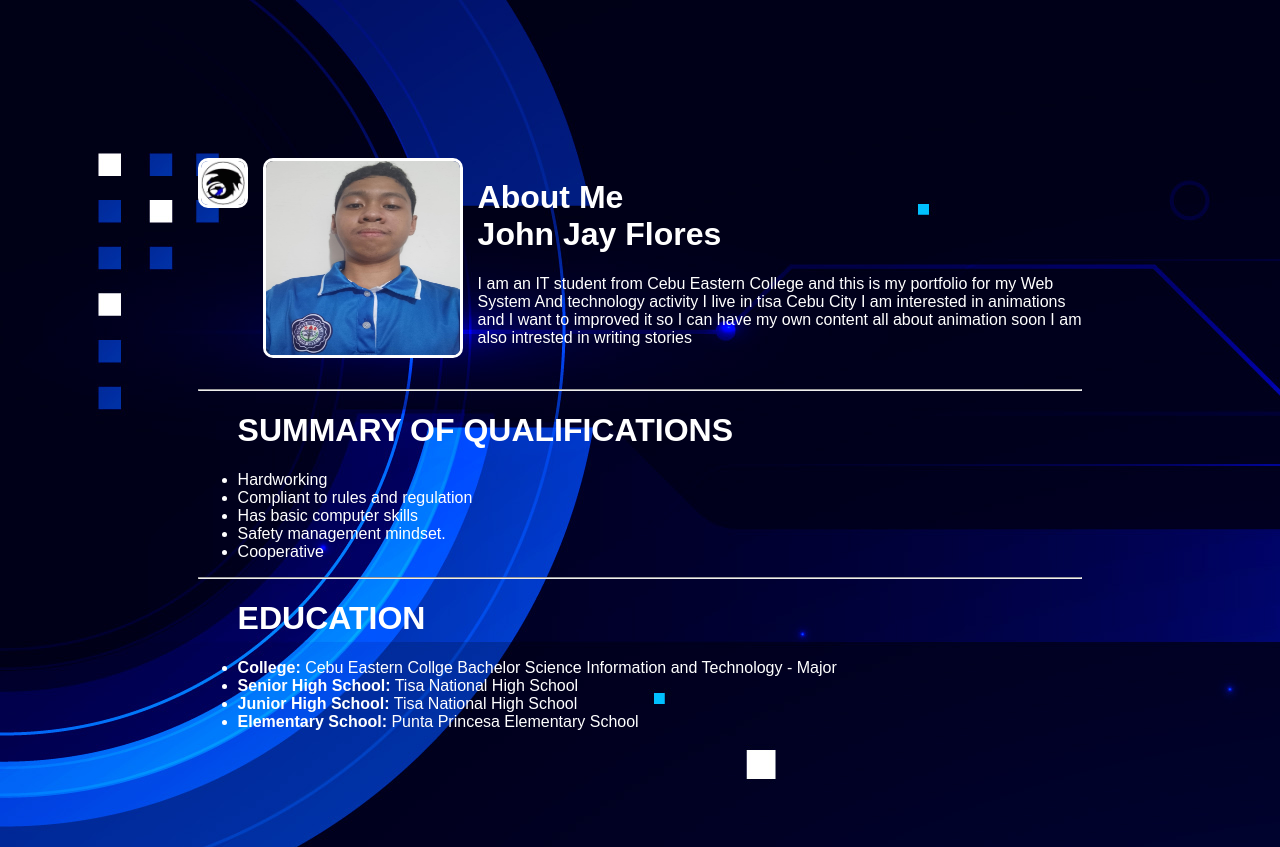
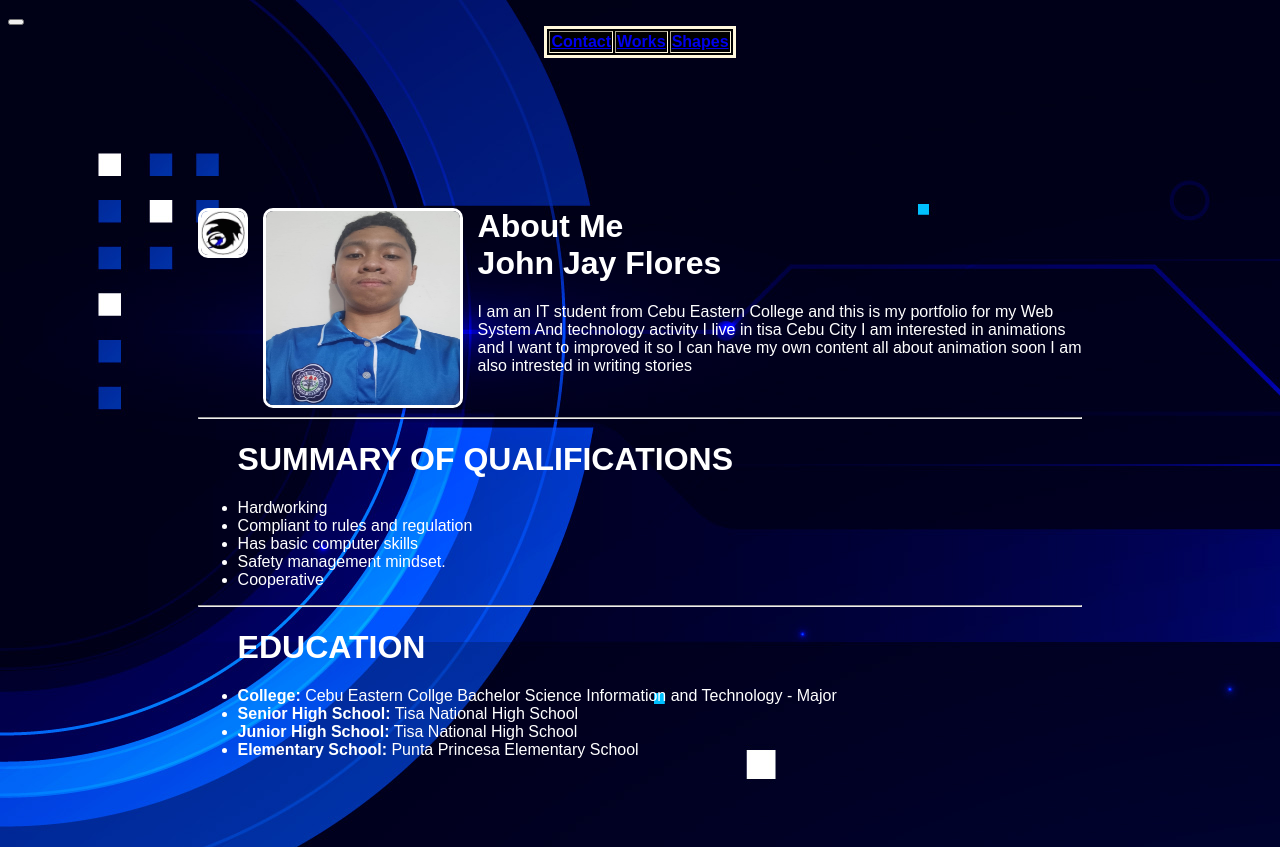
Before and after one commit to J0hnJayFlores/Portfolio-Pair, a plain HTML site: page index.html in a window 1280 px wide. Shown: the top 847 px of the page. Drawn offline with Linux system fonts and the light colour scheme.

Commit message:
Update index.html

```diff
--- a/index.html
+++ b/index.html
@@ -8,10 +8,19 @@
     <link rel="stylesheet" href="style.css">
 </head>
 <body>
-    <div class="wrapper">
-        <img src="bluealpha.jpg" alt="bluealpha" width="50" height="50">
-        <img src="flores copy.jpg" alt="port" width="200" height="200">
-            <div class="text-box">
+    <div class="navbar">
+        <table style="text-align: center;" border="5" align="center">
+            <tr>
+                <th style="color: white;"><a class="nav-link" href="#Contact">Contact</a></th>
+                <th style="color: white;"><a class="nav-link" href="#Works">Works</a></th>
+                <th style="color: white;"><a class="nav-link" href="#Shapes">Shapes</a></th>
+                <button></button>
+            </tr>
+        </table>
+        <div class="wrapper">
+            <img src="bluealpha.jpg" alt="bluealpha" width="50" height="50">
+            <img src="flores copy.jpg" alt="port" width="200" height="200">
+                <div class="text-box">
                 <h1>About Me<br>
                 John Jay Flores</h1>
                 <p>I am an IT student from Cebu Eastern College and this is my portfolio for my Web System And technology activity I live in tisa Cebu City I am interested in animations and I want to improved it so I can have my own content all about animation soon I am also intrested in writing stories</p>
@@ -63,13 +72,15 @@
                           <table style="text-align: center;" border="5" align="center">
                           <col span="5">
                            <hr>
-                           <h1>Momo Works</h1>
+                           <section id="Works">
+                            <h1>MOMO WORKS</h1>
                             <tr><th><a href="Ac1_Momo.html">My First Web Page</a></th></tr>
                             <tr><th><a href="Act1_Momo.html">Tag</a></th></tr>
                             <tr><th><a href="Act2_Momo.html">Comments</a></th></tr>
                             <tr><th><a href="Act4_Momo.html">Listing</a></th></tr>
                             <tr><th><a href="index.html">Link</a></th></tr>
                             <tr><th><a href="Act1Semi_Momo.html">Calendar 2025</a></th></tr>
+                           </section>
                             </table>
                             <hr>
                             <table style="text-align: center;" border="5" align="center">
@@ -84,7 +95,7 @@
                                   </form>
                                   <hr>
                             <table style="text-align: center;" border="5" align="center">
-                                  <tr><th><a href="testing.html">SHAPES</a></th></tr>
+                                  <section id="Shapes"><tr><th><a href="testing.html">SHAPES</a></th></tr></section>
                             </table>
                                   <hr>
                                   <h1 style="text-align: center;">SYMBOLS & EMOJIS</h1>
@@ -95,7 +106,7 @@
                                   <hr>
                                   <h1>GOOGLE MAP</h1><iframe src="https://www.google.com/maps/embed?pb=!1m18!1m12!1m3!1d3925.5918468813934!2d123.89344197503522!3d10.294432889826558!2m3!1f0!2f0!3f0!3m2!1i1024!2i768!4f13.1!3m3!1m2!1s0x33a99bfcc60d650d%3A0x5ee73506c68dd233!2sCebu%20Eastern%20College%20Cebu%20city!5e0!3m2!1sen!2sph!4v1741152835090!5m2!1sen!2sph" width="600" height="450" style="border:0;" allowfullscreen="" loading="lazy" referrerpolicy="no-referrer-when-downgrade" width="750" height="750"></iframe>
                                   <hr>
-                                  <h1 style="text-align: center;">CONTACT US</h1>
+                                  <h1 style="text-align: center;"><section id="Contact">Contact</section></h1>
                                   <h3>Email: floresjohnjayflores@gmail.com<br></h3>
                                   <h3>Email: issanjan65@gmail.com<br></h3>
                                   <h3>Cell No: 0995 570 9899<br></h3>
@@ -106,11 +117,9 @@
 
                         </table>
                     </form>
+                </div>
             </div>
         </div>
     </div>
-
-
-
 </body>
 </html>
```
